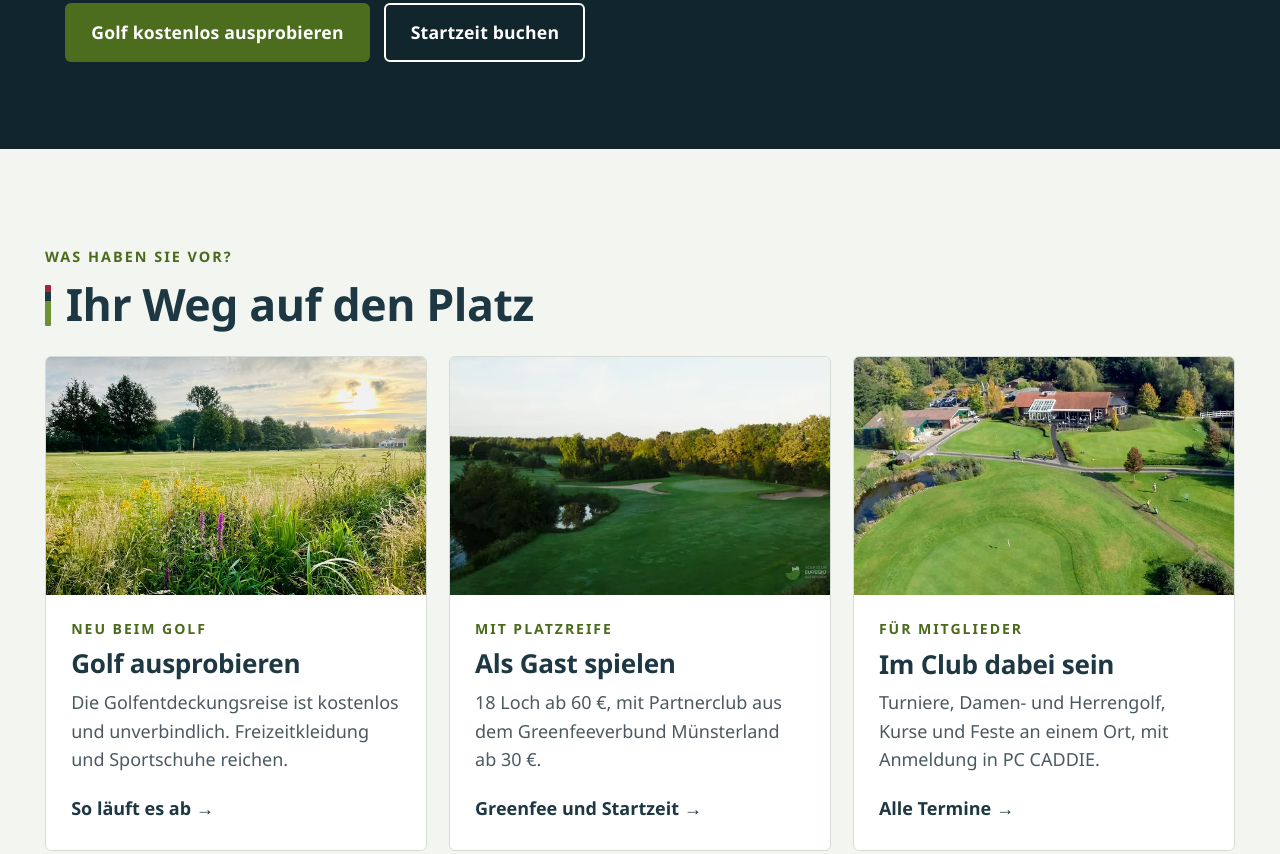
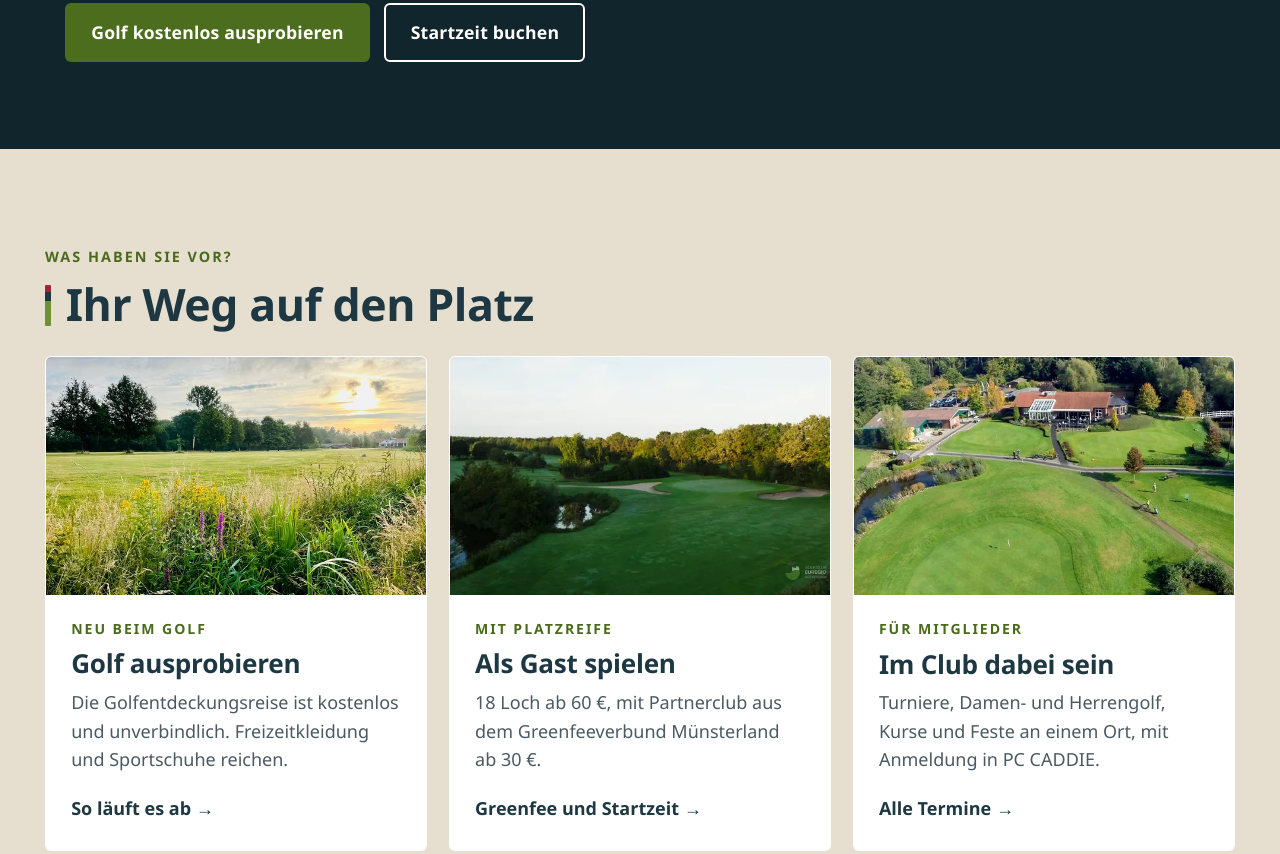
Before and after one commit to Leonossendorf/entwurf-38, an Astro site: page / in a window 1280 px wide. Shown: the part 1424-2278 px from the top of the page. Built offline with nearby package versions, Linux system fonts and the light colour scheme; Astro itself is replaced by a stand-in of ours; no server answers; a web font is replaced by a local one.

Commit message:
Startseite: „Ihr Weg auf den Platz“ auf Sand (#e6dfcf)
Co-Authored-By: Claude Opus 5.5 <noreply@anthropic.com>

```diff
--- a/src/pages/index.astro
+++ b/src/pages/index.astro
@@ -58,7 +58,7 @@ const neues = (await getCollection('aktuelles')).sort((a, b) => b.data.datum.get
     </div>
   </section>
 
-  <section class="abschnitt" aria-labelledby="wege-titel">
+  <section class="abschnitt abschnitt--sand" aria-labelledby="wege-titel">
     <div class="innen">
       <p class="dachzeile">Was haben Sie vor?</p>
       <h2 class="fahne" id="wege-titel">Ihr Weg auf den Platz</h2>
--- a/src/styles/global.css
+++ b/src/styles/global.css
@@ -728,3 +728,7 @@ html[data-schrift="gross"] .werkzeug__symbol { width: 42px; height: 42px; }
   .werkzeug--zugang > button { min-height: 76px; }
   .werkzeug__marke { width: 1.05rem; height: 1.05rem; font-size: 0.68rem; }
 }
+
+/* --- Runde 20.11. (3): „Ihr Weg auf den Platz“ auf Sand statt fast Weiß (wie Bunker und Clubhaus) --- */
+.abschnitt--sand { background: #e6dfcf; }
+.abschnitt--sand .weg { border-color: transparent; }
```
